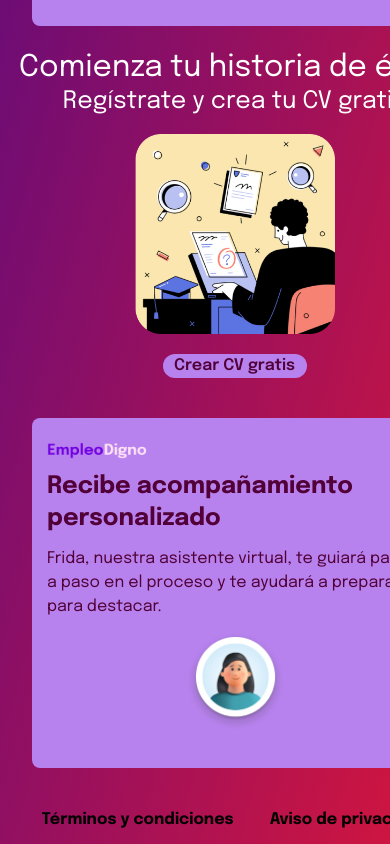
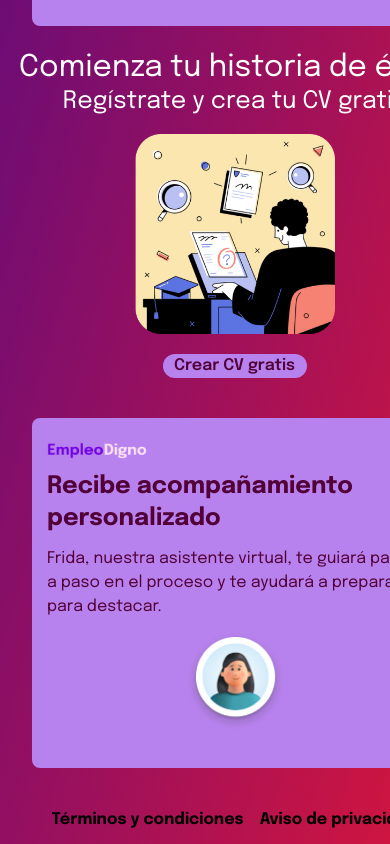
Before and after one commit to LinkTo-ThePast/landing-page-dev, a Next.js app: page /landing-page-dev/ in a window 390 px wide. Shown: the part 854-1698 px from the top of the page. Built offline with nearby package versions, Linux system fonts and the light colour scheme.

Commit message:
fixing gap in footer

```diff
--- a/app/components/footer/footer.tsx
+++ b/app/components/footer/footer.tsx
@@ -4,7 +4,7 @@ const Footer = () => {
   return (
     <footer className="flex w-full justify-center items-end font-bold pb-3 md:mt-0 mt-10">
       <div className="flex flex-row">
-        <ul className="flex flex-row justify-center place-content-center gap-9">
+        <ul className="flex flex-row justify-center place-content-center md:gap-9 gap-4">
           <Link href={"/terms_of_service"}>Términos y condiciones</Link>
           <Link href={"/privacy"}>Aviso de privacidad</Link>
         </ul>
--- a/app/components/privacy/Privacy.tsx
+++ b/app/components/privacy/Privacy.tsx
@@ -17,9 +17,7 @@ const Privacy = () => {
           title="Políticas de privacidad."
         />
       </div>
-      <div className="self-center">
-        <Footer />
-      </div>
+      <Footer />
     </div>
   );
 };
--- a/next.config.ts
+++ b/next.config.ts
@@ -4,7 +4,6 @@ const nextConfig: NextConfig = {
   /* config options here */
   basePath: "/landing-page-dev",
   output: "export",
-  reactStrictMode: true,
   images: {
     unoptimized: true,
   },
```
Also changed, not shown: app/(landing)/privacy/page.tsx (+4 -6 lines).
